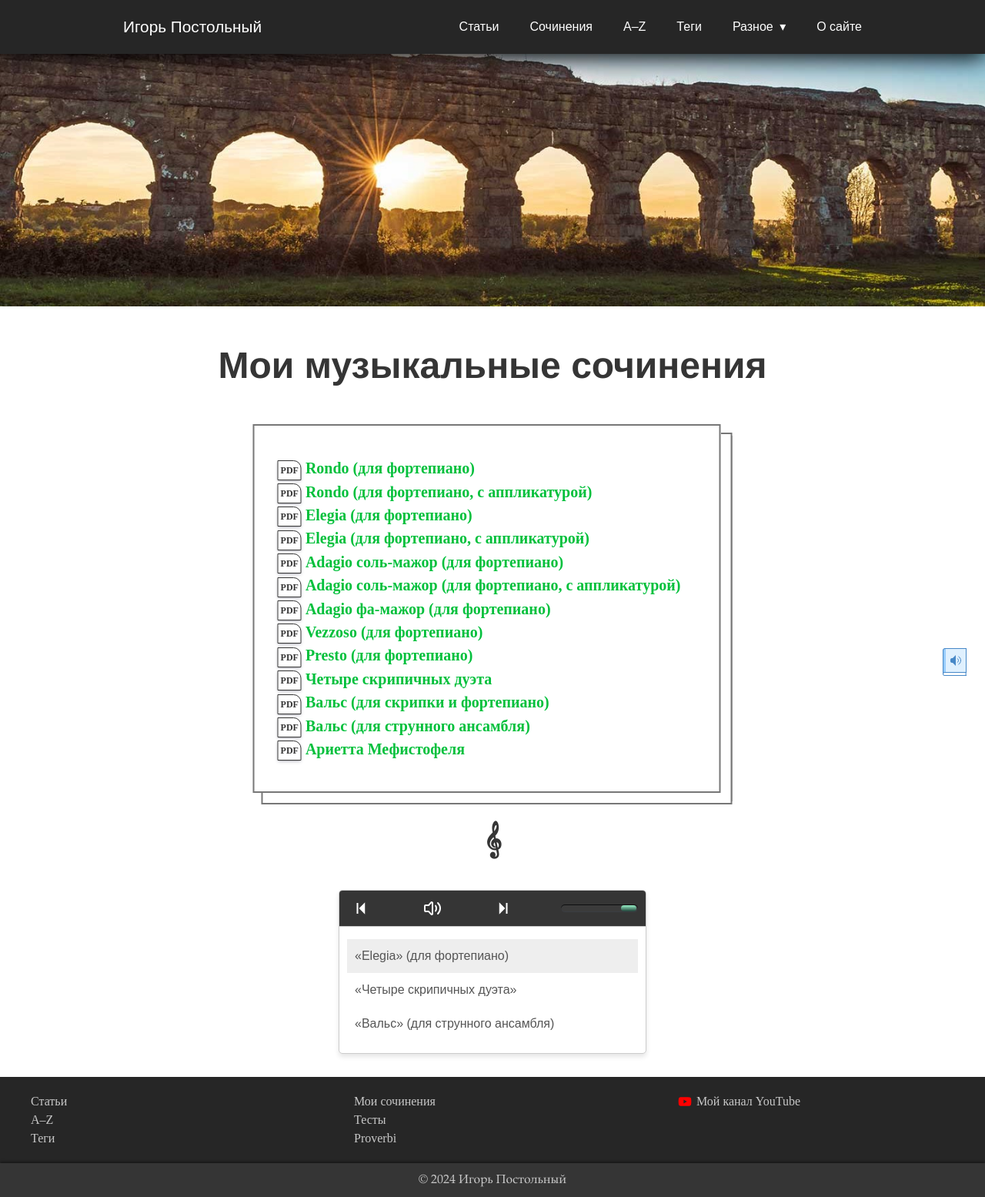
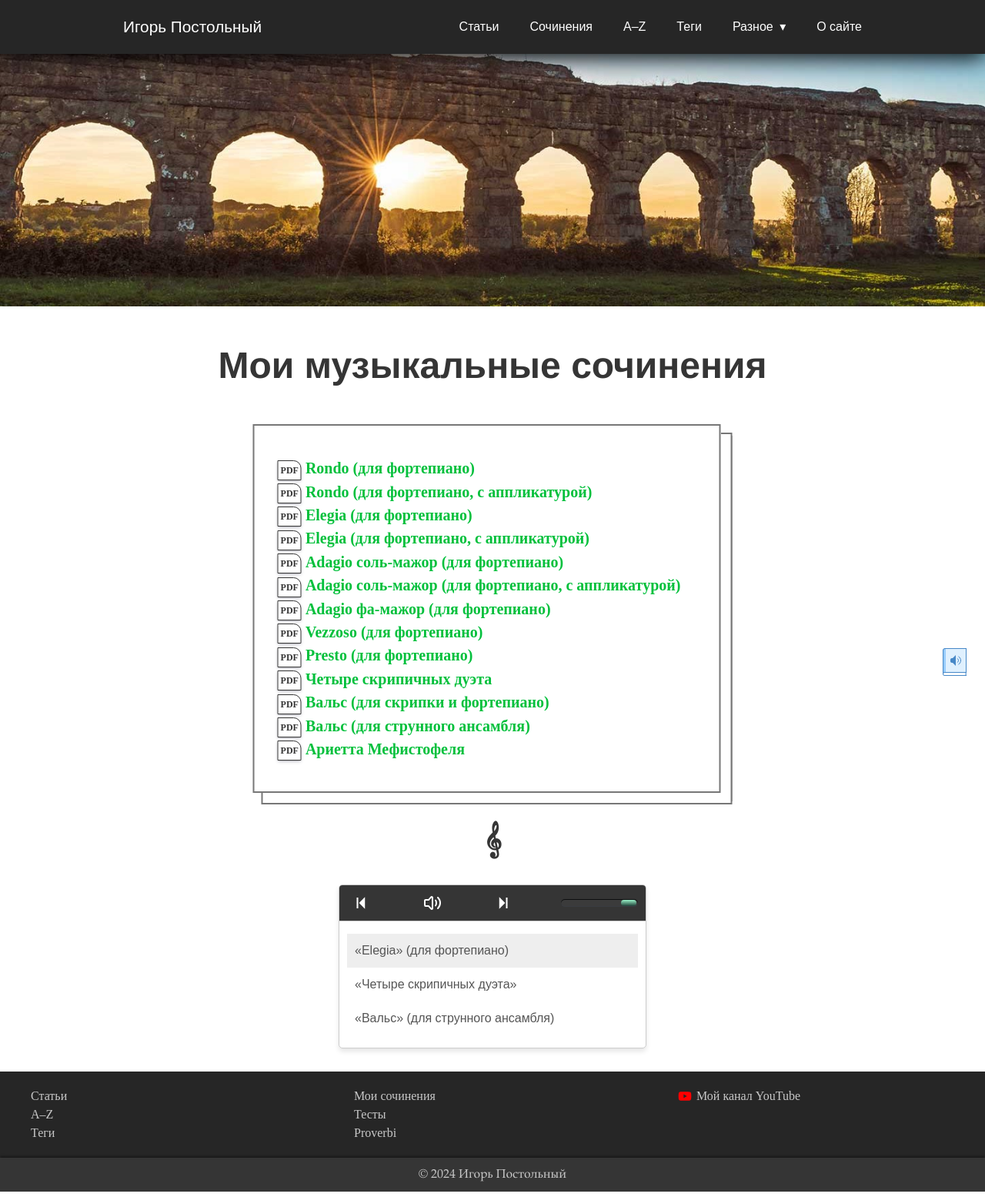
Before and after one commit to postolny/postolny.github.io, a Jekyll site: the page built from _pages/musica.html, in a window 1280 px wide. Shown: the whole page at 77% size. Built offline with Jekyll 4.4.1, drawn with Linux system fonts in a browser that asks for light colours.

Commit message:
Add files via upload

```diff
--- a/_sass/tale/_layout.scss
+++ b/_sass/tale/_layout.scss
@@ -636,7 +636,6 @@
 #player-container {
   display: flex;
   justify-content: center;
-  margin-top: 40px;
 }
 #audio-player {
   width: 100%;
@@ -696,6 +695,7 @@
 }
 #volume-control[type=range] {
   -webkit-appearance: none;
+  appearance: none;
   -webkit-tap-highlight-color: rgba(255, 255, 255, 0);
   width: 100px;
   height: 10px;
```
